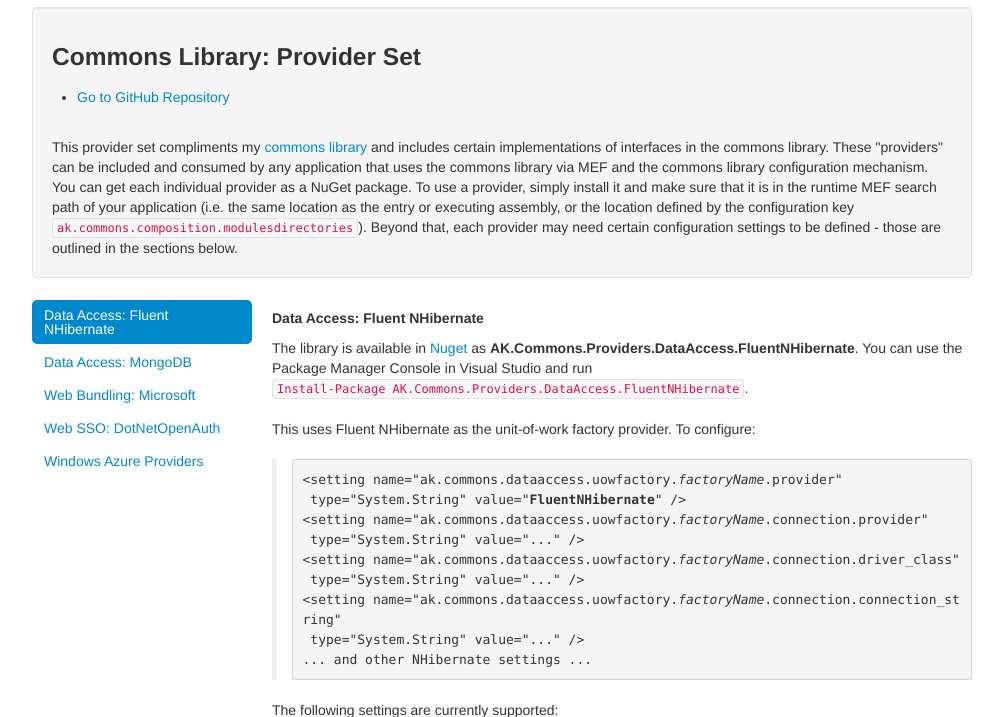
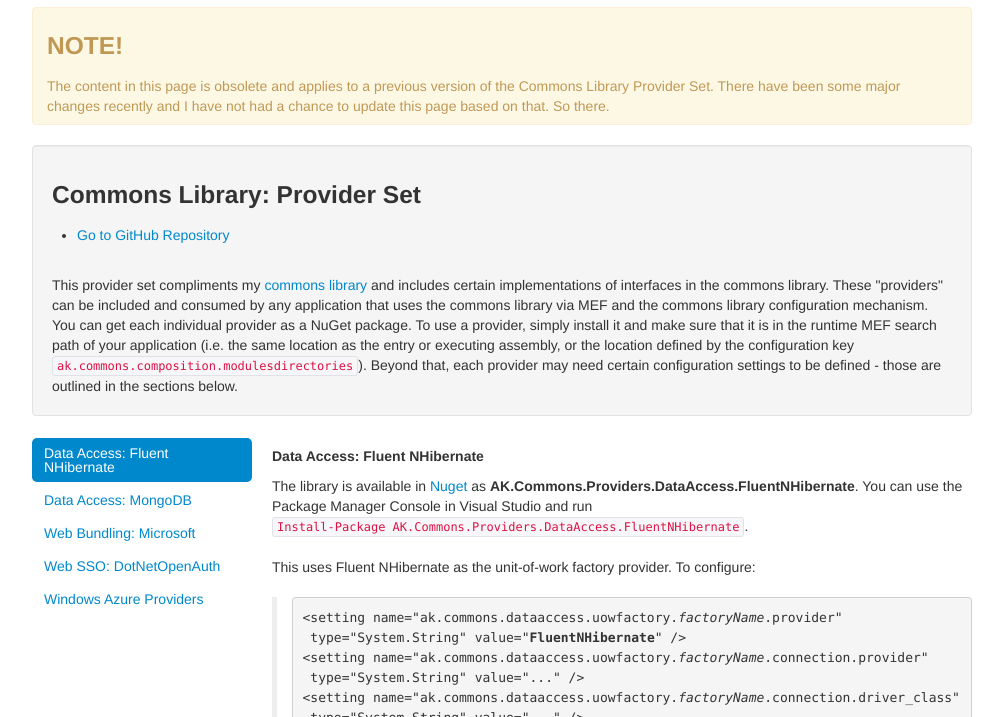
Before and after one commit to aashishkoirala/commons-providers, a plain HTML site: page index.html in a window 1280 px wide. Shown: the part 53-770 px from the top of the page, without its empty margins (138-1141 px from the left). Drawn offline with nearby package versions, Linux system fonts and the light colour scheme.

Commit message:
Added stopgap note at the top until I have a chance to update the content to reflect the new version.

```diff
--- a/index.html
+++ b/index.html
@@ -36,6 +36,12 @@
 			</header>
 
 		    <section id="main-content">
+				<div class="alert alert-warning">
+					<h3>NOTE!</h3>
+					The content in this page is obsolete and applies to a previous version of the Commons Library Provider Set.
+					There have been some major changes recently and I have not had a chance to update this page based on that.
+					So there.
+				</div>
 		        <div class="well">
 		            <h3>Commons Library: Provider Set</h3>
 		            <ul>
```
